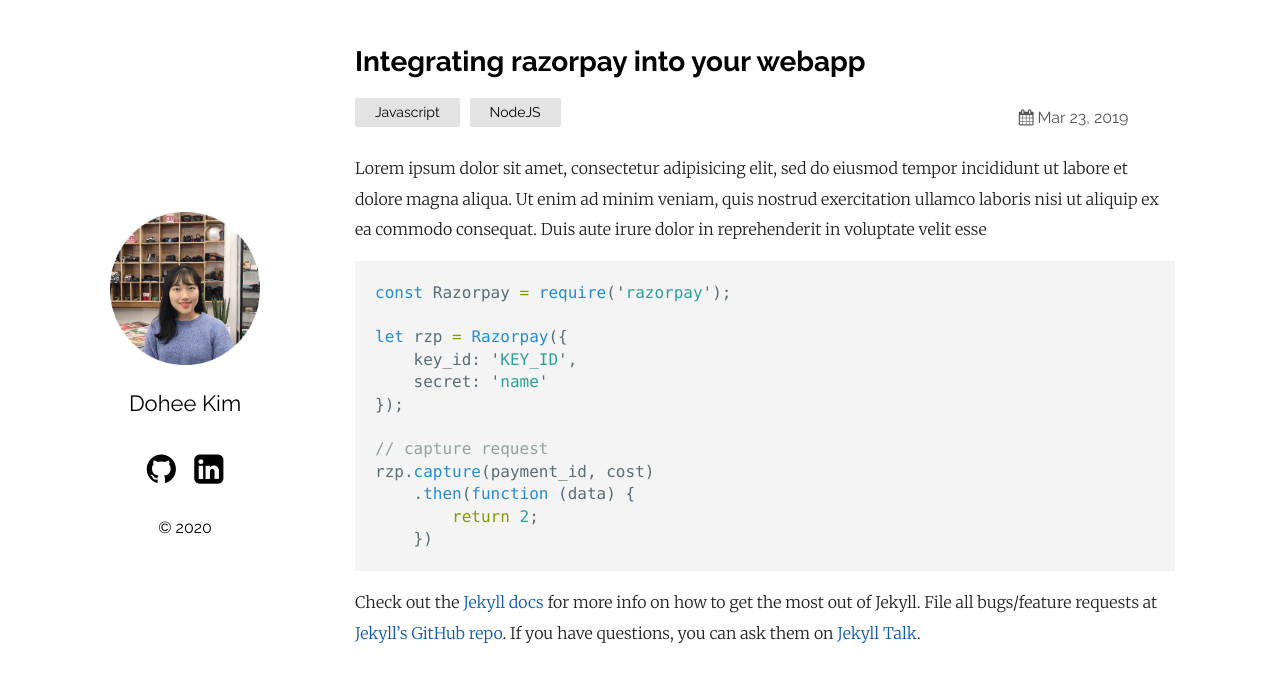
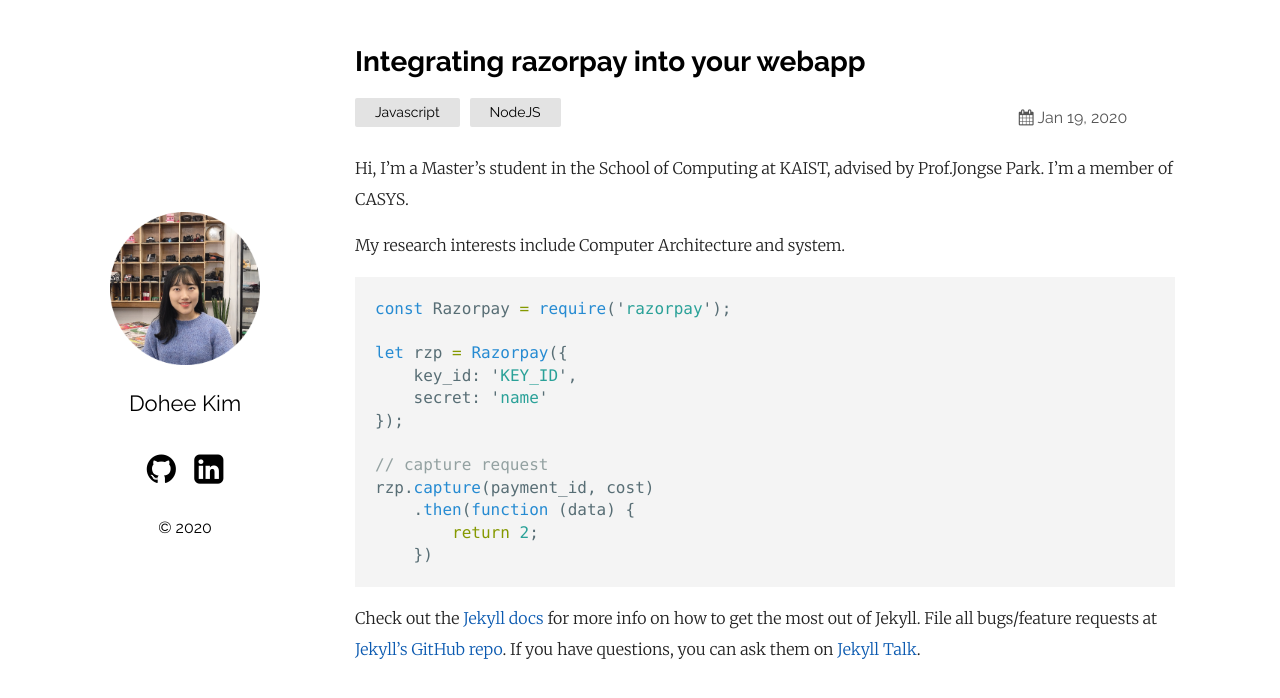
Before and after one commit to kdheejb7/kdheejb7.github.io, a Jekyll site: the page built from _posts/2019-03-23-welcome-to-jekyll.markdown, in a window 1280 px wide. Shown: the top 698 px of the page. Built offline with Jekyll 4.4.1, drawn with Linux system fonts in a browser that asks for light colours.

Commit message:
modified contents

````diff
--- a/_posts/2019-03-23-welcome-to-jekyll.markdown
+++ b/_posts/2019-03-23-welcome-to-jekyll.markdown
@@ -1,11 +1,12 @@
 ---
 layout: post
 title:  "Integrating razorpay into your webapp"
-date:   2019-03-23 21:03:36 +0530
+date:   2020-01-19 21:03:36 +0530
 categories: Javascript NodeJS
 ---
-Lorem ipsum dolor sit amet, consectetur adipisicing elit, sed do eiusmod tempor incididunt ut labore et dolore magna aliqua. Ut enim ad minim veniam, quis nostrud exercitation ullamco laboris nisi ut aliquip ex ea commodo consequat. Duis aute irure dolor in reprehenderit in voluptate velit esse
+Hi, I'm a Master's student in the School of Computing at KAIST, advised by Prof.Jongse Park. I'm a member of CASYS.
 
+My research interests include Computer Architecture and system.
 ```javascript
 const Razorpay = require('razorpay');
 
````
